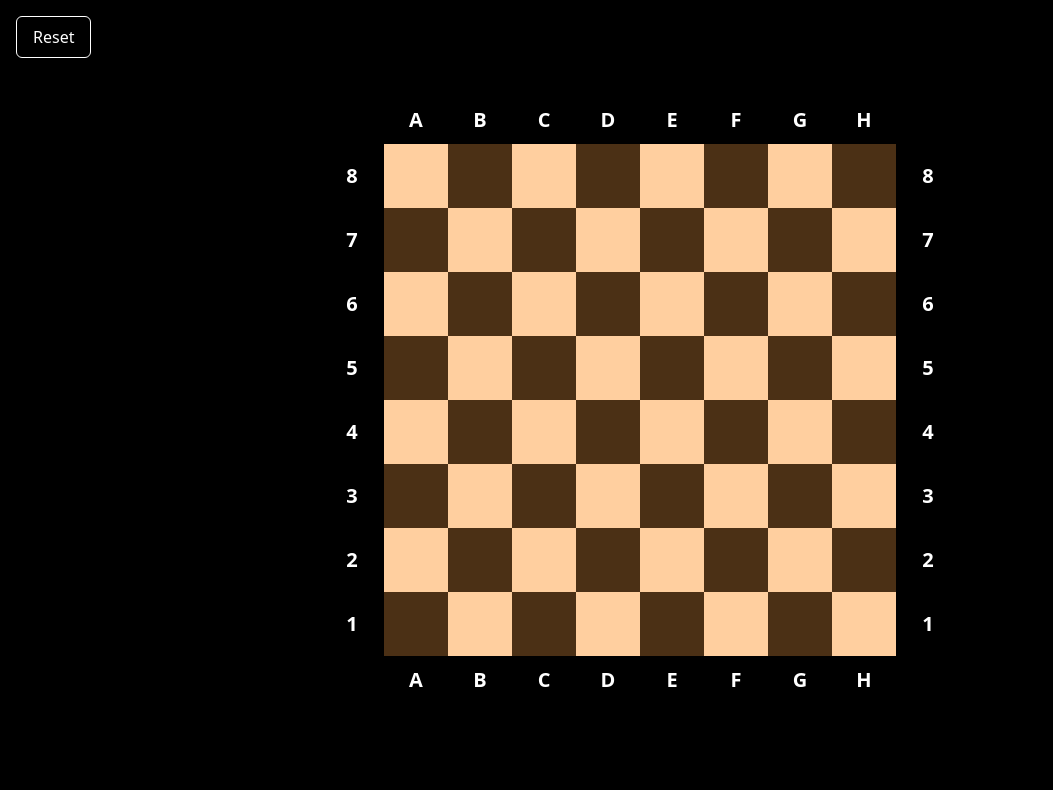
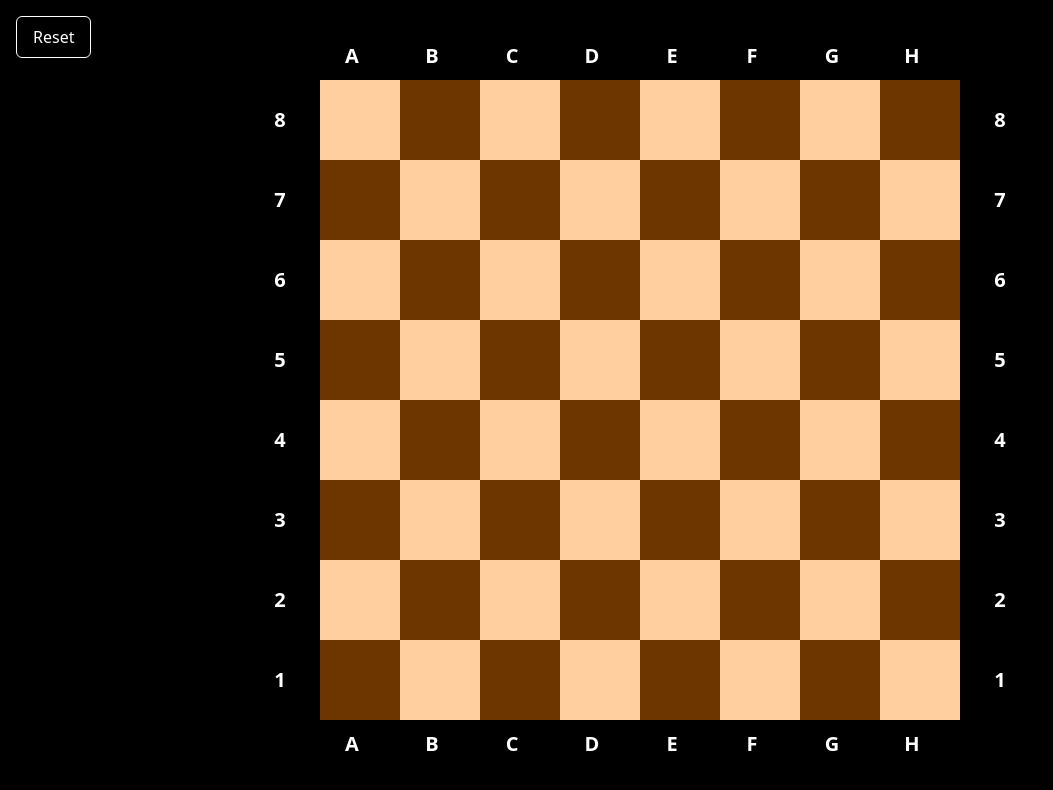
Before and after one commit to Teddy-Kun/chess_rs, a SvelteKit app: page / in a window 1280 px wide. Shown: the top 790 px of the page, without its empty margins (0-1053 px from the left). Built offline with nearby package versions, Linux system fonts and the light colour scheme.

Commit message:
feat: resize board with window

```diff
--- a/src-tauri/tauri.conf.json
+++ b/src-tauri/tauri.conf.json
@@ -7,14 +7,17 @@
     "beforeDevCommand": "bun run dev",
     "devUrl": "http://localhost:1420",
     "beforeBuildCommand": "bun run build",
-    "frontendDist": "../build"
+    "frontendDist": "../build",
+    "removeUnusedCommands": true
   },
   "app": {
     "windows": [
       {
         "title": "chess-rs",
         "width": 800,
-        "height": 800
+        "height": 800,
+        "minWidth": 800,
+        "minHeight": 800
       }
     ],
     "security": {
--- a/src/components/board.svelte
+++ b/src/components/board.svelte
@@ -11,6 +11,7 @@
 
 	let board = $state<BoardState>({});
 	let moves = $state<{ index: number; moves: number[] } | null>(null);
+	let cell_size = $state(64);
 
 	function get_class(i: number): string {
 		// alternating colors
@@ -20,8 +21,8 @@
 
 		if (moves?.moves.includes(i)) {
 			cls = adjusted % 2 === 1 ? "bg-green-800" : "bg-green-600";
-		} else cls = adjusted % 2 === 1 ? "bg-[#4b3015]" : "bg-[#ffcf9f]";
-		cls += " size-16 flex items-center justify-center";
+		} else cls = adjusted % 2 === 1 ? "bg-[#6d3600]" : "bg-[#ffcf9f]";
+		cls += " flex items-center justify-center";
 		if (moves?.index === i) cls += " border-2 border-red-500";
 		return cls;
 	}
@@ -57,10 +58,22 @@
 		});
 	}
 
+	function calc_cell_size(): void {
+		const h = window.innerHeight;
+		const w = window.innerWidth;
+
+		const smaller = h < w ? h : w;
+
+		cell_size = Math.floor(smaller / 10);
+		console.log("h", h, "w", w, "smaller", smaller, "cell_size", cell_size);
+	}
+
 	onMount(() => {
 		get_board().then((state) => {
 			board = state;
 		});
+		calc_cell_size();
+		addEventListener("resize", () => calc_cell_size());
 	});
 </script>
 
@@ -87,11 +100,15 @@
 				{(i / 8 - 8) * -1}
 			</span>
 		{/if}
-		<span class={get_class(i)}>
+		<span
+			class={get_class(i)}
+			style={`width: ${cell_size}px; height: ${cell_size}px;`}
+		>
 			{#if board[i]}
 				<Piece
 					piece={board[i].type}
 					color={board[i].color}
+					size={cell_size}
 					onclick={() => get_moves(i)}
 				/>
 			{:else}
--- a/src/components/piece.svelte
+++ b/src/components/piece.svelte
@@ -1,18 +1,22 @@
 <script lang="ts">
 	import { browser } from "$app/environment";
-	import { get_board, type Color, type PieceType } from "../lib";
+	import { onMount } from "svelte";
+	import { type Color, type PieceType } from "../lib";
 
 	let {
 		piece,
 		color,
+		size,
 		onclick,
 	}: {
 		piece: PieceType;
 		color: Color;
+		size: number;
 		onclick: () => void;
 	} = $props();
 
 	let svgContent: string | null = $state(null);
+	let scaleFactor = $derived(size / 45);
 
 	async function load_svg() {
 		if (browser) {
@@ -26,7 +30,11 @@
 	});
 </script>
 
-<button {onclick}>
+<button
+	{onclick}
+	style:transform={`scale(${scaleFactor})`}
+	style:transformOrigin="center center"
+>
 	{#if svgContent}
 		{@html svgContent}
 	{/if}
```
Also changed, not shown: 1 other file (tests, documents, lock files or other folders).
